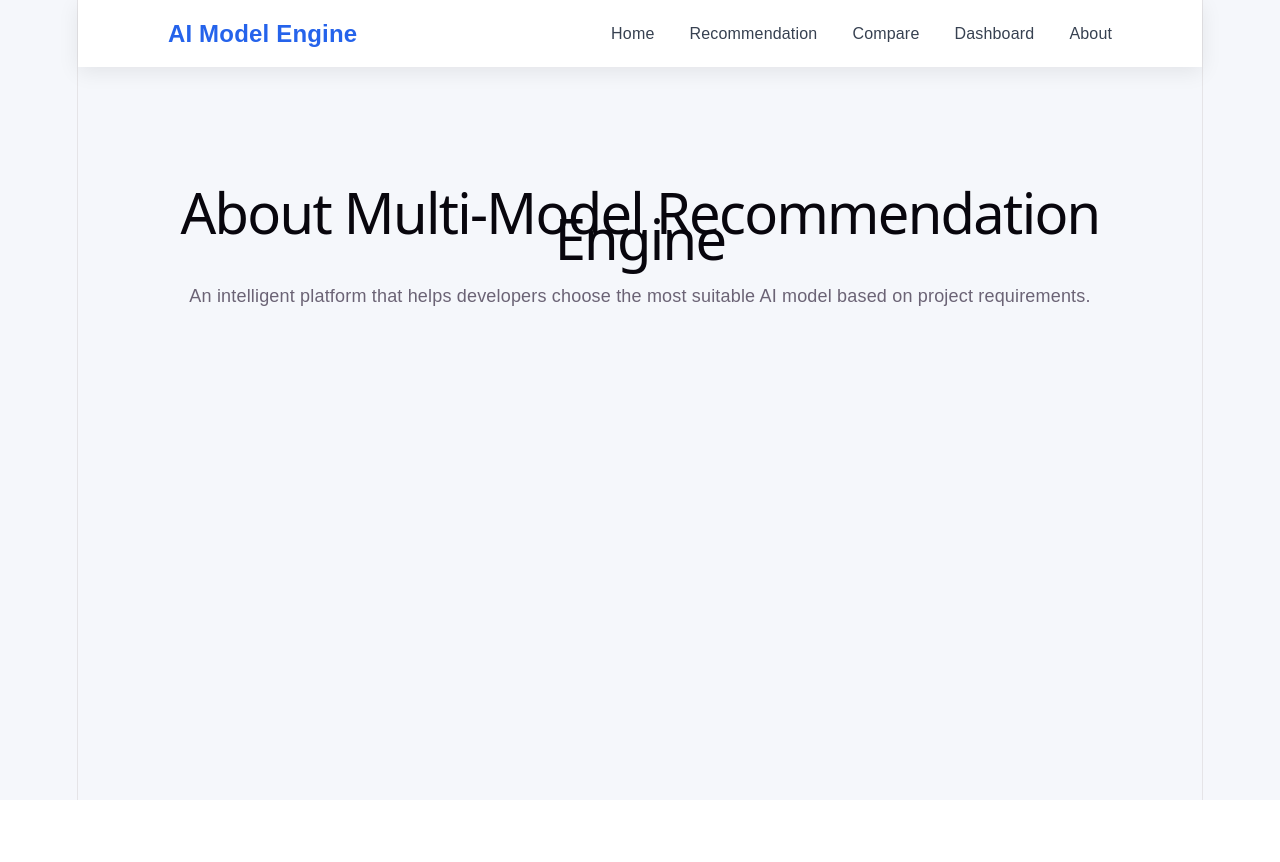
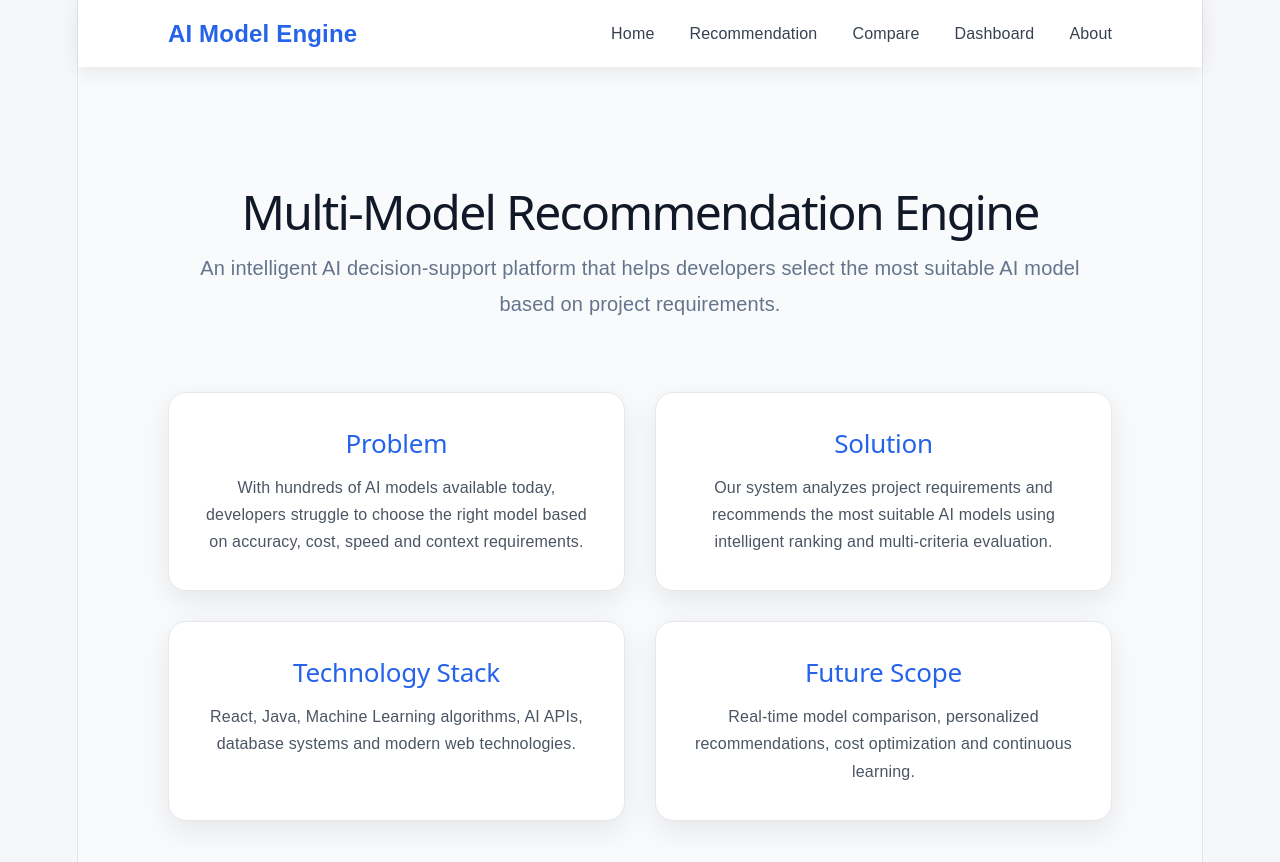
Before and after one commit to ishika1715/multi-model-recommendation-engine, a React (Vite) app: page /about in a window 1280 px wide. Shown: the top 862 px of the page. Before the commit the page ends 800 px from the top, so only its background shows below. Built offline with nearby package versions, Linux system fonts and the light colour scheme.

Commit message:
Designed professional about page

```diff
--- /dev/null
+++ b/src/components/Pages/About.css
@@ -0,0 +1,98 @@
+.about{
+    padding:100px 8%;
+    background:#f8fafc;
+}
+
+
+.about-hero{
+    text-align:center;
+    max-width:900px;
+    margin:auto;
+}
+
+
+.about-hero h1{
+    font-size:48px;
+    color:#111827;
+    margin-bottom:25px;
+}
+
+
+.about-hero p{
+    font-size:20px;
+    color:#64748b;
+    line-height:1.8;
+}
+
+
+.about-grid{
+    margin-top:70px;
+
+    display:grid;
+    grid-template-columns:repeat(2,1fr);
+    gap:30px;
+}
+
+
+.about-card{
+
+    background:white;
+
+    padding:35px;
+
+    border-radius:18px;
+
+    box-shadow:0 10px 30px rgba(0,0,0,0.08);
+
+    transition:0.3s;
+
+    border:1px solid #e5e7eb;
+}
+
+
+.about-card:hover{
+
+    transform:translateY(-8px);
+
+}
+
+
+.about-card h2{
+
+    color:#2563eb;
+
+    font-size:26px;
+
+    margin-bottom:15px;
+
+}
+
+
+.about-card p{
+
+    color:#4b5563;
+
+    line-height:1.7;
+
+    font-size:16px;
+
+}
+
+
+
+@media(max-width:768px){
+
+    .about-grid{
+
+        grid-template-columns:1fr;
+
+    }
+
+
+    .about-hero h1{
+
+        font-size:36px;
+
+    }
+
+}
--- a/src/components/Pages/About.jsx
+++ b/src/components/Pages/About.jsx
@@ -1,12 +1,85 @@
+import "./About.css";
+
 function About() {
   return (
-    <section style={{padding:"100px 20px", textAlign:"center"}}>
-      <h1>About Multi-Model Recommendation Engine</h1>
+    <section className="about">
 
-      <p>
-        An intelligent platform that helps developers choose
-        the most suitable AI model based on project requirements.
-      </p>
+      <div className="about-hero">
+
+        <h1>
+          Multi-Model Recommendation Engine
+        </h1>
+
+        <p>
+          An intelligent AI decision-support platform that helps
+          developers select the most suitable AI model based on
+          project requirements.
+        </p>
+
+      </div>
+
+
+      <div className="about-grid">
+
+        <div className="about-card">
+
+          <h2>
+            Problem
+          </h2>
+
+          <p>
+            With hundreds of AI models available today, developers
+            struggle to choose the right model based on accuracy,
+            cost, speed and context requirements.
+          </p>
+
+        </div>
+
+
+        <div className="about-card">
+
+          <h2>
+            Solution
+          </h2>
+
+          <p>
+            Our system analyzes project requirements and recommends
+            the most suitable AI models using intelligent ranking
+            and multi-criteria evaluation.
+          </p>
+
+        </div>
+
+
+        <div className="about-card">
+
+          <h2>
+            Technology Stack
+          </h2>
+
+          <p>
+            React, Java, Machine Learning algorithms, AI APIs,
+            database systems and modern web technologies.
+          </p>
+
+        </div>
+
+
+        <div className="about-card">
+
+          <h2>
+            Future Scope
+          </h2>
+
+          <p>
+            Real-time model comparison, personalized recommendations,
+            cost optimization and continuous learning.
+          </p>
+
+        </div>
+
+
+      </div>
 
     </section>
   );
```
